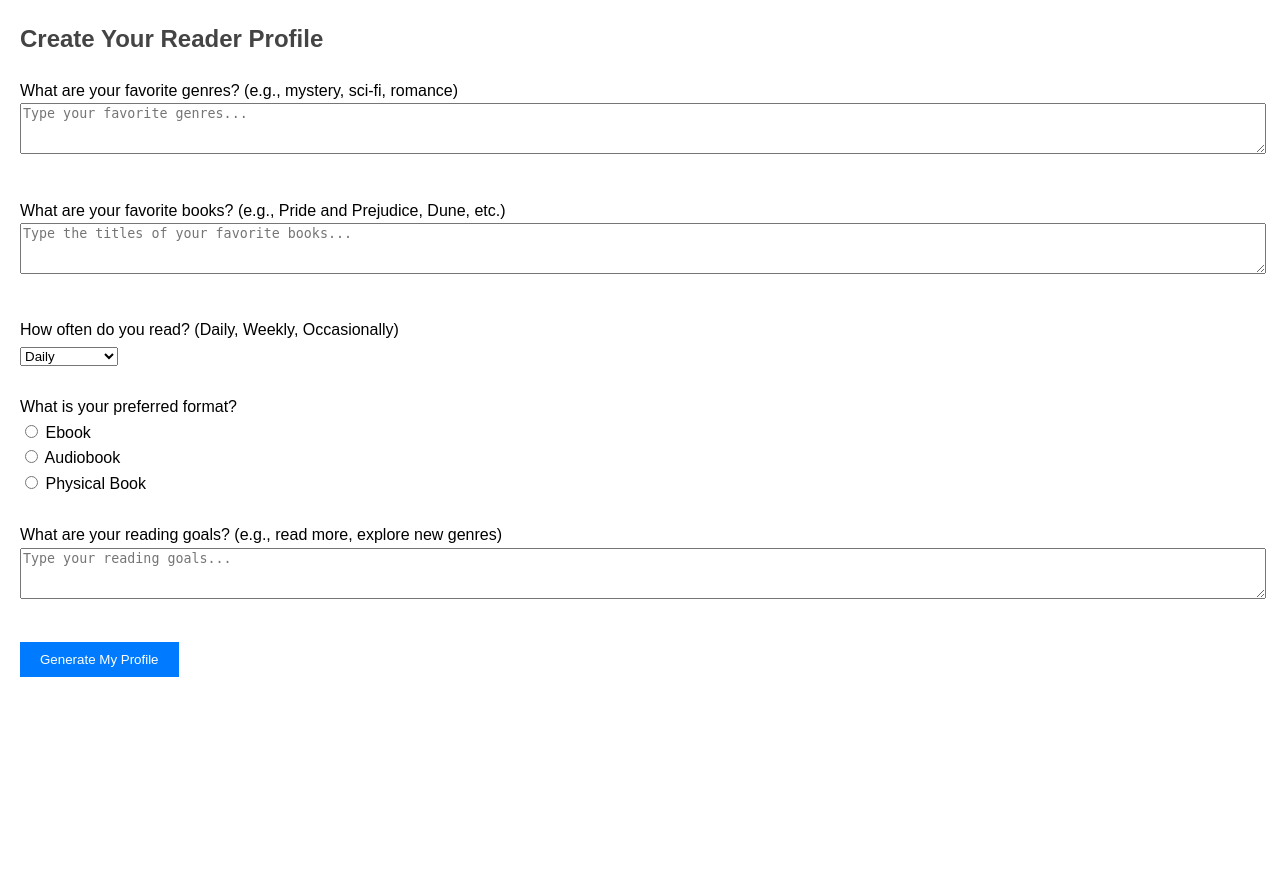
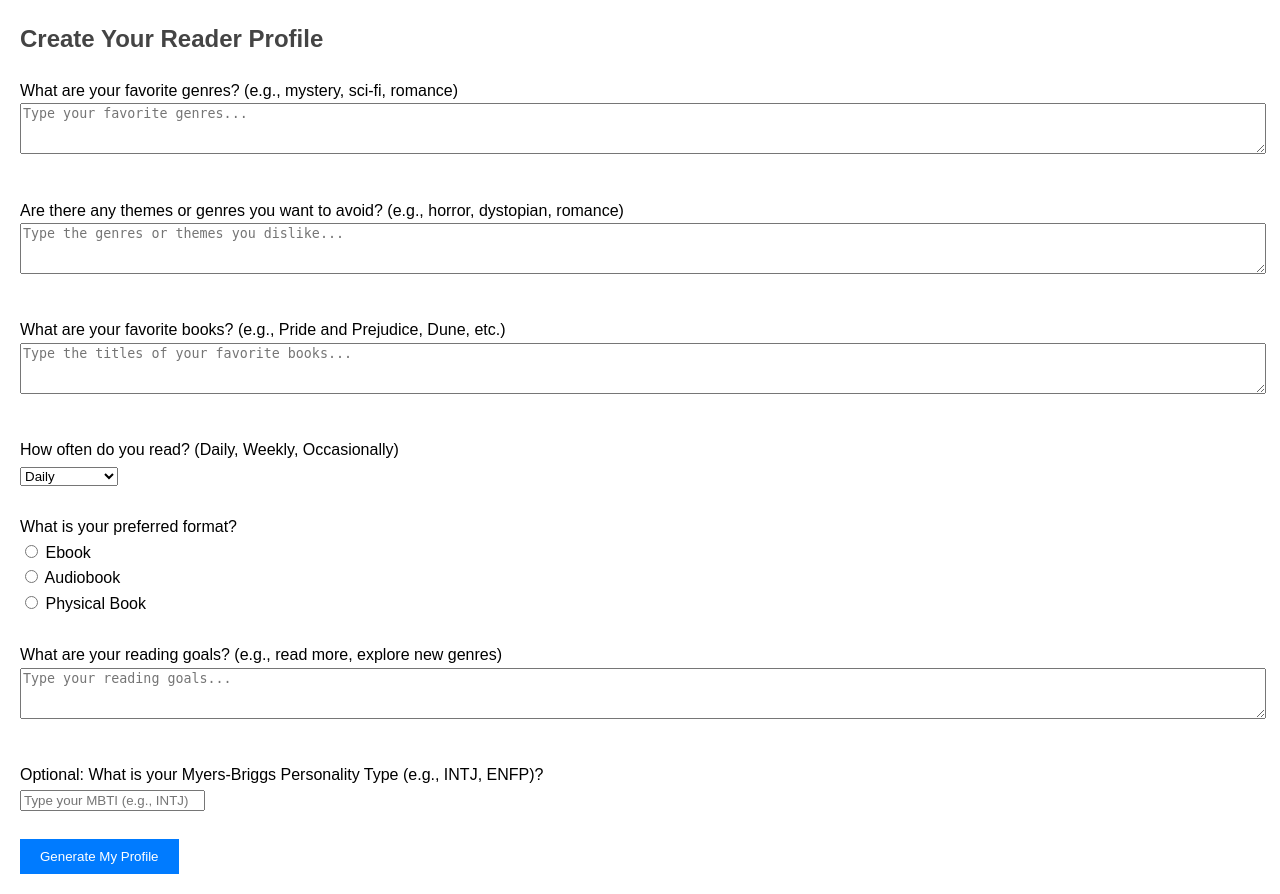
Before and after one commit to ferraijv/book_recommendation, a Flask app: page /reader-profile in a window 1280 px wide. Shown: the part 94-988 px from the top of the page. Before the commit the page ends 771 px from the top, so only its background shows below. Run offline with Flask 3, Linux system fonts and the light colour scheme; parts of the project's set-up code (start-up, migrations or seed data) failed here and were passed over.

Commit message:
used favorite books

````diff
--- a/app.py
+++ b/app.py
@@ -112,13 +112,13 @@ def set_obscurity(obscurity_level):
     elif obscurity_level >= 8:
         prompt_obscurity_modifier = "The user wants rare or obscure books "
     else:
-        prompt_obscurity_modifier = "Any level of obscurity is fine"
+        prompt_obscurity_modifier = ""
 
     return prompt_obscurity_modifier
 
 def identify_books(text):
     response = client.chat.completions.create(
-        model="gpt-3.5-turbo",
+        model="gpt-4o-mini",
         messages=[
             {"role": "system", "content": """
             You are a helpful assistant providing book recommendations. For each recommendation, Provide the book recommendations in the following JSON format:
@@ -130,8 +130,9 @@ def identify_books(text):
             {"role": "user", "content": f"Identify the books mentioned below and return results: {text}"}
         ]
     )
-
-    books = json.loads(response.choices[0].message.content)
+    logging.warning(response)
+    response_content = response.choices[0].message.content
+    books = json.loads(response_content.strip("```json").strip())
 
     return books
 
@@ -152,7 +153,7 @@ def index():
             try:
                 # Call ChatGPT for book recommendations
                 response = client.chat.completions.create(
-                    model="gpt-3.5-turbo",
+                    model="gpt-4o-mini",
                     messages=[
                         {"role": "system", "content": "You are a helpful assistant providing book recommendations. Return list book recommendations based on the user profiles. Return 5 book recommendations"},
                         {"role": "user", "content": f"User profile: {user_profile}"}
@@ -179,7 +180,7 @@ def index():
             except Exception as e:
                 recommendations = f"Error: {e}"
 
-    return render_template("index.html", all_book_metadata=all_book_metadata)
+    return render_template("index.html", all_book_metadata=all_book_metadata, recommendations=recommendations)
 
 @app.route("/about")
 def about():
@@ -193,27 +194,34 @@ def reader_profile_form():
 def generate_reader_profile():
     # Get user input from the form
     genres = request.form.get("genres")[:500]
+    favorite_books = request.form.get("favorite_books")[:500]
     reading_frequency = request.form.get("reading_frequency")[:500]
     format = request.form.get("format")[:500]
     reading_goals = request.form.get("reading_goals")[:500]
+    themes_to_avoid = request.form.get("themes_to_avoid")[:500]
+    mbti = request.form.get("mbti")  # Optional field
 
     # Prepare the ChatGPT prompt
     prompt = f"""
     Analyze the following reading preferences and habits, and create a fun, sharable "Reader Personality" profile:
     - Favorite Genres: {genres}
+    - Favorite Books: {favorite_books}
     - Reading Frequency: {reading_frequency}
     - Preferred Format: {format}
     - Reading Goals: {reading_goals}
+    - Themes to avoid {themes_to_avoid if themes_to_avoid else "None"}
+    - MBTI: {mbti if mbti else "Not provided"}
 
     Categorize the user's "Reader Personality" (e.g., "The Book Adventurer", "The Cozy Reader", etc.), describe their traits, and suggest books or themes that align with their profile.
     """
+    logging.warning(prompt)
     all_book_metadata = []
     try:
         # Call the ChatGPT API
         response = client.chat.completions.create(
-            model="gpt-3.5-turbo",
+            model="gpt-4o-mini",
             messages=[
-                {"role": "system", "content": """Analyze the following reading preferences and habits, and create a "Reader Personality" profile. Return the output in structured Markdown format like this:
+                {"role": "system", "content": """Analyze the following reading preferences and habits, and create a "Reader Personality" profile. Don't include books they've already read in their suggestions. Return the output in structured Markdown format like this:
 
                                                 **Reader Personality Profile**: <Personality Name>
                                                 **Traits**: <Description of personality traits>
@@ -221,12 +229,16 @@ def generate_reader_profile():
                                                 1. <Book 1>
                                                 2. <Book 2>
                                                 3. <Book 3>
+                                                4. <Book 4>
+                                                5. <Book 5>
                                                 """},
                 {"role": "user", "content": prompt}
             ]
         )
-        analysis = response.choices[0].message.content
+        analysis = response.choices[0].message.content.strip()
+        logging.warning(analysis)
         analysis_html = markdown(analysis)  # Converts Markdown to HTML
+        logging.warning(analysis_html)
     except Exception as e:
         analysis = f"Error generating profile: {str(e)}"
         analysis_html = None
--- a/templates/index.html
+++ b/templates/index.html
@@ -63,6 +63,10 @@
     });
     </script>
 
+    <div class="Results">
+        {{recommendations | safe}}
+    </div>
+
 
     {% if all_book_metadata %}
         <h2>Recommended Books:</h2>
--- a/templates/reader_profile_input.html
+++ b/templates/reader_profile_input.html
@@ -27,6 +27,9 @@
         <label for="genres">What are your favorite genres? (e.g., mystery, sci-fi, romance)</label><br>
         <textarea id="genres" name="genres" rows="3" placeholder="Type your favorite genres..."></textarea><br><br>
 
+        <label for="themes-to-avoid">Are there any themes or genres you want to avoid? (e.g., horror, dystopian, romance)</label><br>
+        <textarea id="themes-to-avoid" name="themes_to_avoid" rows="3" placeholder="Type the genres or themes you dislike..."></textarea><br><br>
+
         <label for="favorite-books">What are your favorite books? (e.g., Pride and Prejudice, Dune, etc.)</label><br>
         <textarea id="favorite-books" name="favorite_books" rows="3" placeholder="Type the titles of your favorite books..."></textarea><br><br>
 
@@ -48,5 +51,8 @@
         <label for="reading-goals">What are your reading goals? (e.g., read more, explore new genres)</label><br>
         <textarea id="reading-goals" name="reading_goals" rows="3" placeholder="Type your reading goals..."></textarea><br><br>
 
+        <label for="mbti">Optional: What is your Myers-Briggs Personality Type (e.g., INTJ, ENFP)?</label><br>
+        <input type="text" id="mbti" name="mbti" maxlength="4" placeholder="Type your MBTI (e.g., INTJ)" /><br><br>
+
         <button type="submit">Generate My Profile</button>
     </form>
````
